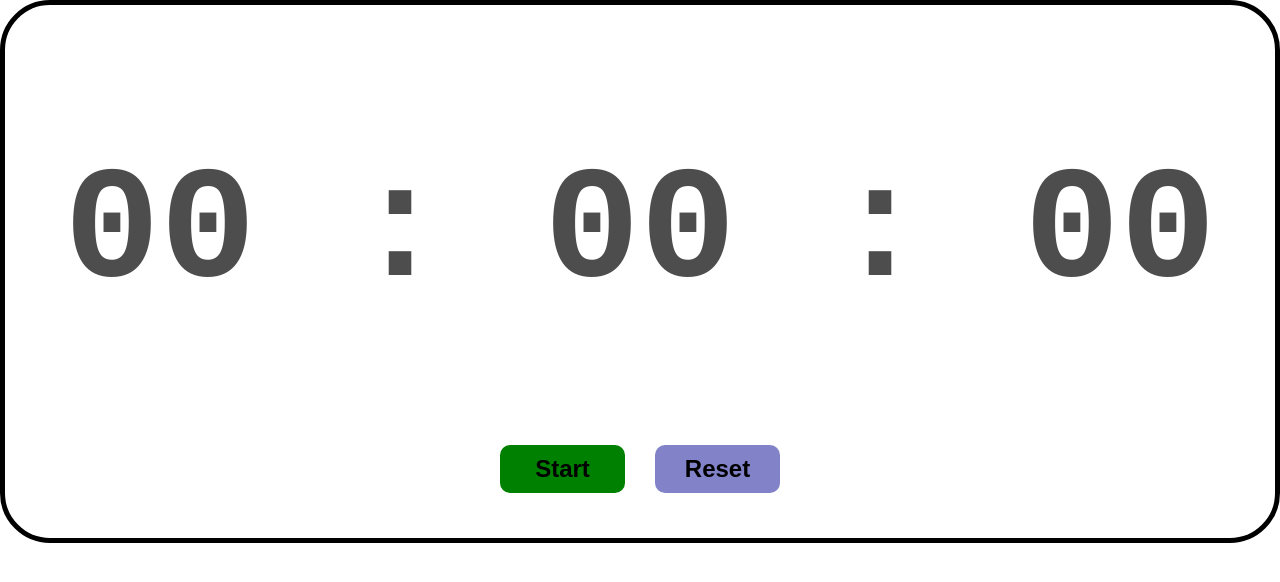
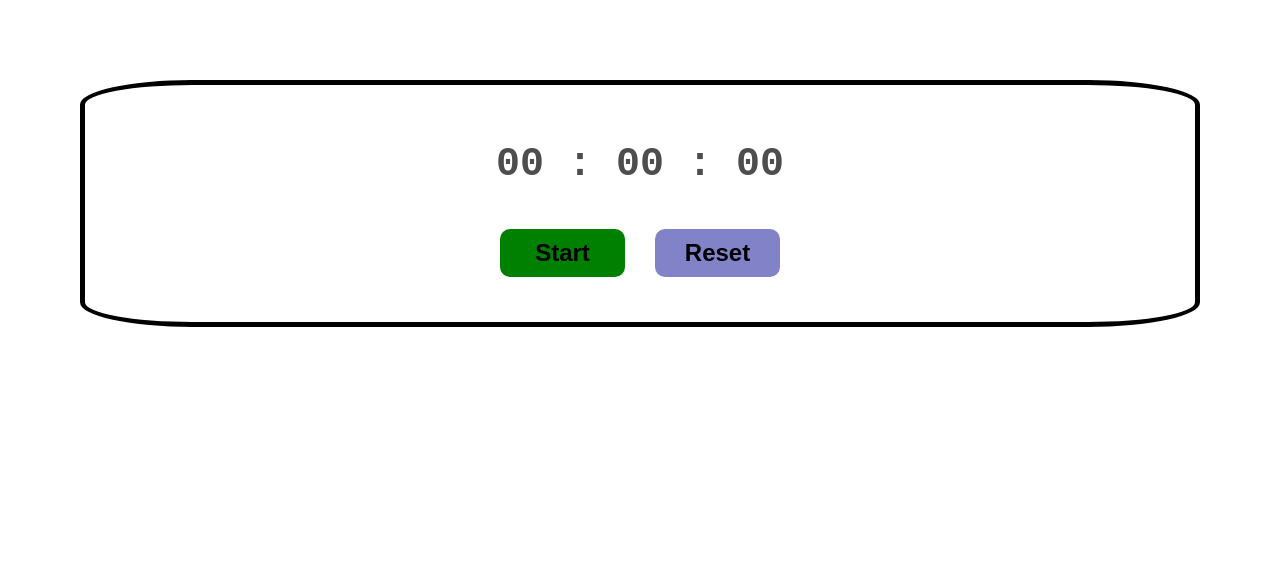
Before and after one commit to oviemerlo/stopwatch, a React (Create React App) app: page / in a window 1280 px wide. Shown: the top 582 px of the page. Built offline with nearby package versions, Linux system fonts and the light colour scheme.

Commit message:
3rd commit

```diff
--- a/src/index.css
+++ b/src/index.css
@@ -1,5 +1,5 @@
 body {
-  margin: 0;
+  margin: 5em;
   font-family: -apple-system, BlinkMacSystemFont, 'Segoe UI', 'Roboto', 'Oxygen',
     'Ubuntu', 'Cantarell', 'Fira Sans', 'Droid Sans', 'Helvetica Neue',
     sans-serif;
@@ -18,11 +18,11 @@ code {
   border: 5px solid;
   background-color: white;
   padding: 30Px;
-  border-radius: 50px;
+  border-radius: 10%;
 }
 
 .display {
-  font-size: 10rem;
+  font-size: 2.5rem;
   font-family: monospace;
   font-weight: bold;
   color: hsl(0, 0%, 30%);
```
